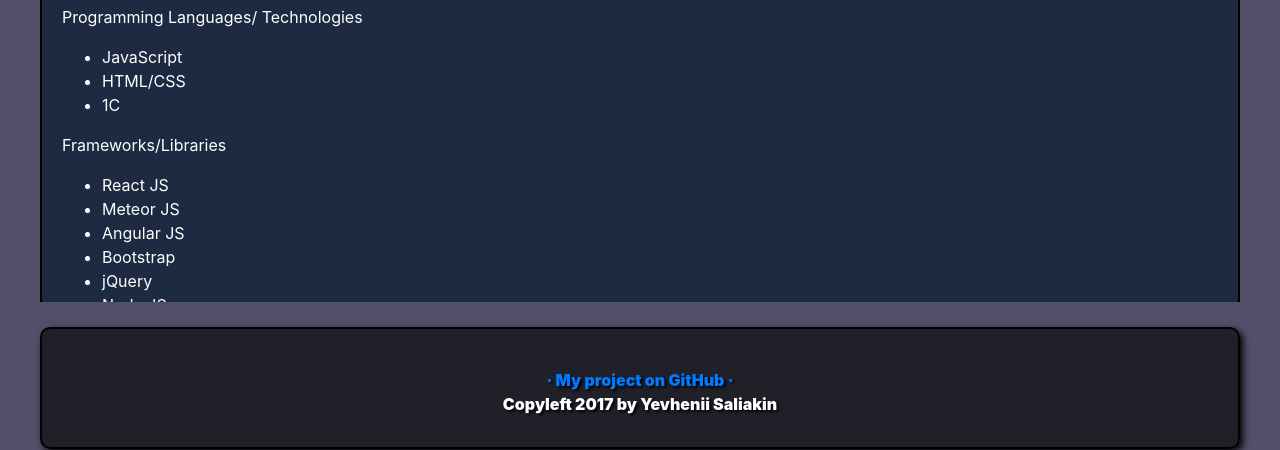
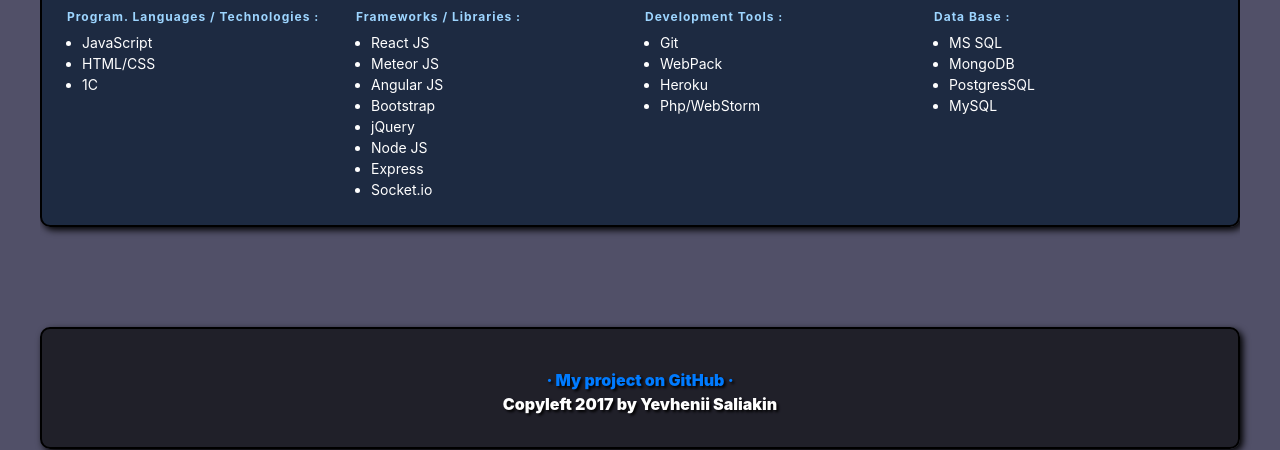
Before and after one commit to EvgenSalyakin/JS_Lesson12_Angular, a website: page index.html at #/skills in a window 1280 px wide. Shown: the part 350-800 px from the top of the page. Drawn offline with nearby package versions, Linux system fonts and the light colour scheme; some packages are replaced by stand-ins of ours.

Commit message:
Evgen: skills

```diff
--- a/css/style.css
+++ b/css/style.css
@@ -3708,3 +3708,24 @@
     right: 50%;
     transform: rotate(0deg) translateX(50%);
 }
+
+.skill .skill-block{
+    width: 25%;
+    padding: 5px;
+    display: inline-block;
+    vertical-align: top;
+    font-size: 14px;
+}
+
+.skill .skill-block h4 {
+    font-size: 12px;
+    letter-spacing: 1px;
+    color: #9dd5ff;
+    font-weight: 700;
+    text-align: left;
+}
+
+.skill .skill-block ul {
+    margin: 5px 0;
+    padding: 0 0 0 15px;
+}
--- a/main.js
+++ b/main.js
@@ -32,13 +32,13 @@
             {name:'GitHub', data:'https://github.com/EvgenSalyakin/'}
         ];
         $scope.skills = [
-            {   category:"Programming Languages/ Technologies",
+            {   category:"Program. Languages / Technologies :",
                 data: [
                     "JavaScript",
                     "HTML/CSS",
                     "1C"
                 ]},
-            {   category:"Frameworks/Libraries",
+            {   category:"Frameworks / Libraries :",
                 data: [
                     "React JS",
                     "Meteor JS",
@@ -49,14 +49,14 @@
                     "Express",
                     "Socket.io"
                 ]},
-            {   category:"Development Tools",
+            {   category:"Development Tools :",
                 data: [
                     "Git",
                     "WebPack",
                     "Heroku",
-                    "WebStorm"
+                    "Php/WebStorm"
                 ]},
-            {   category:"Data Base",
+            {   category:"Data Base :",
                 data: [
                     "MS SQL",
                     "MongoDB",
--- a/templates/skills.html
+++ b/templates/skills.html
@@ -1,7 +1,7 @@
-<div>
+<div class="skill">
     <h2>Skills</h2>
-    <div ng-repeat="item in skills">
-        <p>{{item.category}}</p>
+    <div ng-repeat="item in skills" class="skill-block">
+        <h4>{{item.category}}</h4>
         <ul>
             <li ng-repeat="skill in item.data">{{skill}}</li>
         </ul>
```
